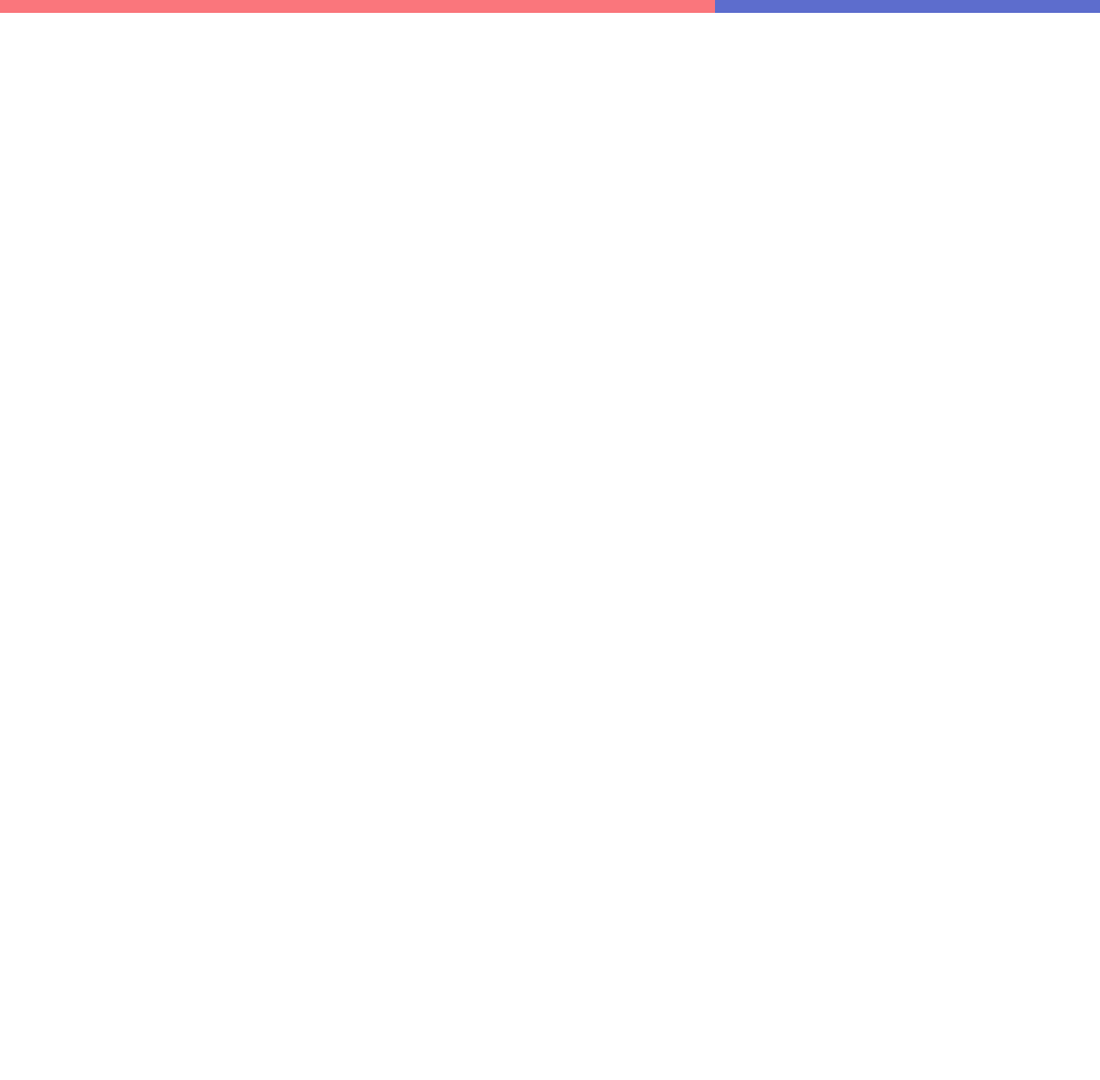
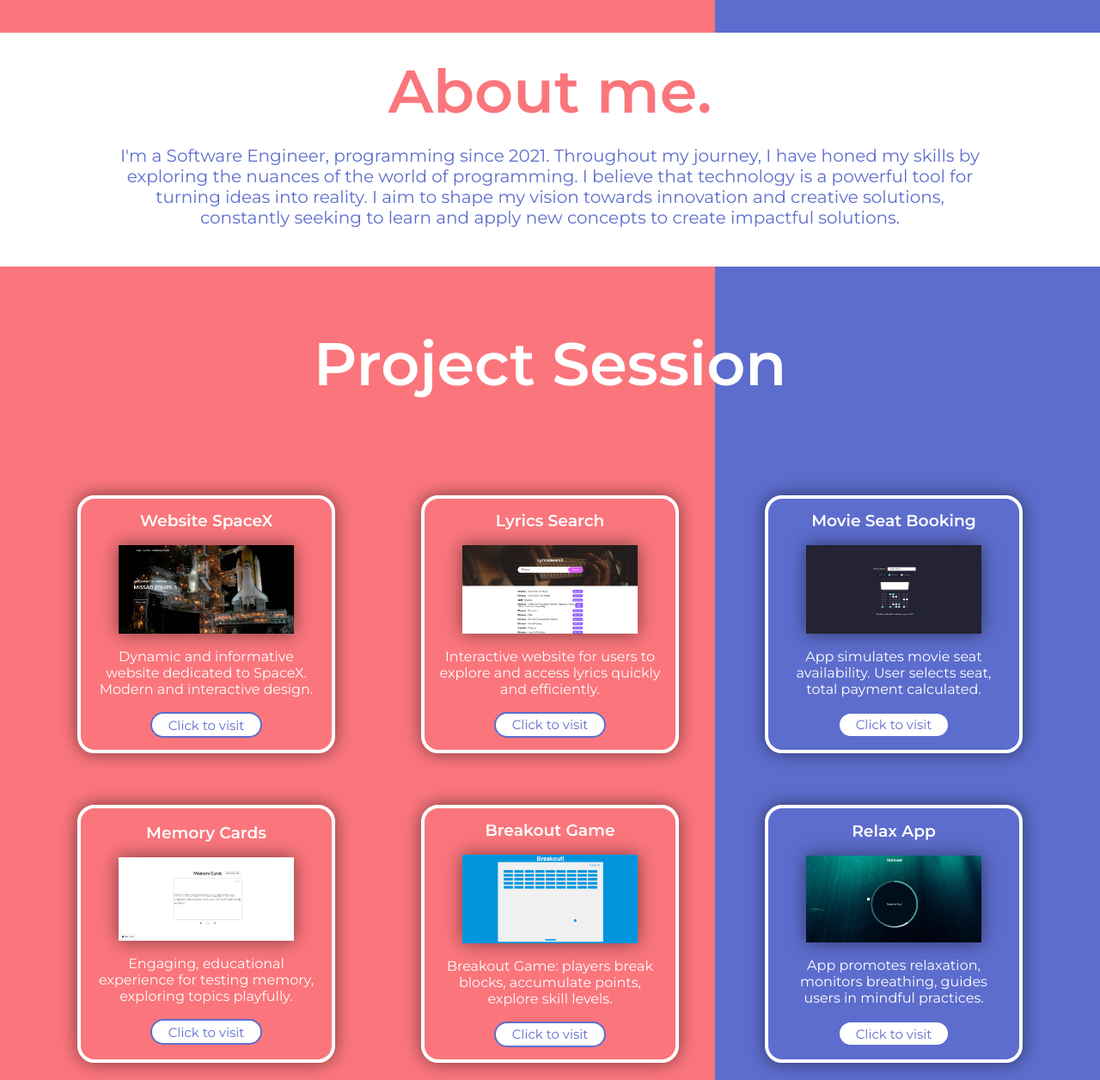
Before and after one commit to marianaspinto/Portfolio-Mariana-, a plain HTML site: page index.html in a window 1280 px wide. Shown: the part 785-2041 px from the top of the page at 86% size. Before the commit the page ends 800 px from the top, so only its background shows below. Drawn offline with Linux system fonts and the light colour scheme.

Commit message:
project session completed

```diff
--- a/index.html
+++ b/index.html
@@ -1,27 +1,30 @@
 <!DOCTYPE html>
 <html lang="en">
+
 <head>
   <meta charset="UTF-8">
   <meta name="viewport" content="width=device-width, initial-scale=1.0">
   <title>Mariana Pinto</title>
   <link rel="stylesheet" href="style.css">
   <link rel="stylesheet" href="fontawesome/fontawesome-free-6.5.1-web/css/all.min.css">
+</head>
 
-</head>
 <body>
- <div class="container">
+
     <header>
-    <a class="logo" href="index.html"><img src="img/logo.png" alt="Imagem logo"></a>
 
+      <a a class="logo" href="#index.htmml">MARIANA PINTO</a>
       <nav>
-      <a href="https://twitter.com/marianaspint0" target="_blank"><i class="fa-brands fa-x-twitter fa-2x" style="color: #ffffff;"></i></a>
-      <a href="https://www.instagram.com/marianas.pinto/" target="_blank"><i class="fa-brands fa-instagram fa-2x" style="color: #ffffff;"></i></i></a>
-      <a href="https://www.linkedin.com/in/marianaspintoo/" target="_blank"><i class="fa-brands fa-linkedin-in fa-2x" style="color: #ffffff;"></i></i></i></a>
-      <a href="https://github.com/marianaspinto" target="_blank"><i class="fa-brands fa-github fa-2x" style="color: #ffffff;"></i></i></i></i></a>
+        <a href="https://twitter.com/marianaspint0" target="_blank"><i class="fa-brands fa-x-twitter fa-2x"
+            style="color: #ffffff;"></i></a>
+        <a href="https://www.instagram.com/marianas.pinto/" target="_blank"><i class="fa-brands fa-instagram fa-2x"
+            style="color: #ffffff;"></i></i></a>
+        <a href="https://www.linkedin.com/in/marianaspintoo/" target="_blank"><i class="fa-brands fa-linkedin-in fa-2x"
+            style="color: #ffffff;"></i></i></i></a>
+        <a href="https://github.com/marianaspinto" target="_blank"><i class="fa-brands fa-github fa-2x"
+            style="color: #ffffff;"></i></i></i></i></a>
       </nav>
     </header>
- </div>
-
 
   <main>
 
@@ -35,5 +38,86 @@
     </section>
 
   </main>
+
+  <section class="aboutme">
+    <h1>About me.</h1>
+    <p>
+      I'm a Software Engineer, programming since 2021.
+         Throughout my journey, I have honed my skills by exploring
+         the nuances of the world of programming. I believe that
+         technology is a powerful tool for turning ideas into reality.
+         I aim to shape my vision towards innovation and creative
+         solutions, constantly seeking to learn and apply new concepts
+         to create impactful solutions.
+    </p>
+  </section>
+
+  <section class="sessaoprojects">
+
+    <h1>Project Session</h1>
+
+    <div class="container">
+      <div class="projects">
+        <div class="project1">
+          <h3>Website SpaceX</h3>
+          <img src="img/Spacex.png" alt="" >
+          <p>Dynamic and informative website dedicated to SpaceX. Modern and interactive design.</p>
+          <button>
+            <a href="https://spacex-2.netlify.app/" target="_blank">Click to visit</a>
+          </button>
+
+        </div>
+
+        <div class="project2">
+          <h3>Lyrics Search</h3>
+          <img src="img/Lyrics.png" alt="Imagem de capa website">
+          <p>Interactive website for users to explore and access lyrics quickly and efficiently.</p>
+          <button><a href="https://lyricssearchapp1.netlify.app/" target="_blank">Click to visit</a></button>
+
+        </div>
+
+        <div class="project3">
+          <h3>Movie Seat Booking</h3>
+          <img src="img/movieseatbookin.png" alt="Imagem de capa website">
+          <p>App simulates movie seat availability. User selects seat, total payment calculated.</p>
+          <button><a href="https://movieseatsbooking01.netlify.app/" target="_blank">Click to visit</a></button>
+
+        </div>
+      </div>
+
+      <div class="projects">
+        <div class="project4">
+          <h3>Memory Cards</h3>
+          <img src="img/memorycards.png" alt="Imagem de capa website">
+          <p>Engaging, educational experience for testing memory, exploring topics playfully.</p>
+          <button><a href="https://memorycards01.netlify.app/" target="_blank">Click to visit</a></button>
+
+        </div>
+
+        <div class="project5">
+          <h3>Breakout Game</h3>
+          <img src="img/breakoutgame.png" alt="Imagem de capa website">
+          <p>Breakout Game: players break blocks, accumulate points, explore skill levels.</p>
+          <button><a href="https://breakoutgame0.netlify.app/" target="_blank">Click to visit</a></button>
+
+        </div>
+
+        <div class="project6">
+          <h3>Relax App</h3>
+          <img src="img/relaxapp.png" alt="Imagem de capa website">
+          <p>App promotes relaxation, monitors breathing, guides users in mindful practices.</p>
+          <button><a href="https://relaxerapp10.netlify.app/" target="_blank">Click to visit</a></button>
+
+        </div>
+        </div>
+    </div>
+
+
+
+
+  </section>
+
+
 </body>
+
 </html>
--- a/style.css
+++ b/style.css
@@ -7,28 +7,32 @@
   font-family: 'Montserrat', sans-serif;
 }
 
+.logo {
+  font-size: 35px;
+  color: #ffffff;
+  text-decoration: none;
+  padding-left: 75px;
+}
+
 header {
+  padding: 20px;
   background: linear-gradient(to right, #FA767C 65%, #5D6DCD 50%);
   align-items: center;
   display: flex;
   gap: 0px 15px;
-  justify-content: space-around;}
-
-header img {
-  width: 6rem;
-
+  justify-content: space-around;
 }
 
 header a {
   padding: 30px;
-  padding-left: 60px;
-  padding-right: 20px;
-  margin-right: 10px;
+  padding-left: 70px;
+  padding-left: 30px;
+  margin-right: 50px;
 }
 
 .inicio {
   background: linear-gradient(to right, #FA767C 65%, #5D6DCD 50%);
-  height: 80vh;
+  height: 85vh;
   position: relative;
   display: flex;
   align-items: center;
@@ -38,13 +42,12 @@ header a {
 
 .mariana {
   padding: 10px;
+  margin-bottom: 70px;
   width: 20rem;
   outline: 3px solid #ffffff;
-
-
 }
 
-h1 {
+.inicio h1 {
   color: #ffffff;
   font-size: 70px;
   margin-top: 10px;
@@ -54,12 +57,102 @@ h1 {
 
 .element1 {
   align-self: flex-start;
-  padding-top: 150px;
+  padding-top: 130px;
   margin-left: 70px;
 }
 
-p {
+.inicio p {
   color: #ffffff;
   font-size: 25px;
   margin-top: 15px;
+  width: 100%;
 }
+
+.aboutme {
+  display: flex;
+  flex-direction: column;
+  justify-content: center;
+  align-items: center;
+  padding: 25px;
+}
+
+.aboutme h1 {
+  color: #FA767C;
+  font-size: 70px;
+}
+
+.aboutme p {
+  color: #5D6DCD;
+  font-size: 20px;
+  width: 85%;
+  text-align: center;
+  padding: 20px;
+}
+
+.sessaoprojects {
+  background: linear-gradient(to right, #FA767C 65%, #5D6DCD 50%);
+  display: flex;
+  flex-direction: column;
+  justify-content: center;
+  align-items: center;
+}
+
+.sessaoprojects h1 {
+  color: #ffffff;
+  font-size: 70px;
+  padding-top: 70px;
+}
+
+.sessaoprojects img {
+  width: 70%;
+  box-shadow: 0 0 20px rgba(0, 0, 0, 0.5);
+}
+
+.project1, .project2,
+.project3, .project4,
+.project5, .project6 {
+  width: 300px;
+  height: 300px;
+  margin: 20px;
+  border: 4px solid #ffffff;
+  box-shadow: 0 0 20px rgba(0, 0, 0, 0.5);
+  border-radius: 20px;
+  color: #ffffff;
+  display: flex;
+  flex-direction: column;
+  justify-content: center;
+  align-items: center;
+  gap: 17px;
+}
+
+.container {
+  display: flex;
+  flex-direction: column;
+  padding-top: 90px;
+  width: 1200px;
+  gap: 20px;
+}
+
+.container p {
+  text-align: center;
+  width: 90%;
+}
+
+.projects {
+  display: flex;
+  justify-content: space-around;
+}
+
+a {
+  text-decoration: none;
+  color: #5D6DCD;
+  font-size: 15px;
+}
+
+button {
+  width: 130px;
+  height: 30px;
+  border: 2px solid #5D6DCD;
+  border-radius: 30px;
+  background-color: #ffffff;
+}
```
Also changed, not shown: img/Lyrics.png (added), img/Spacex.png (added), img/bootstrap.png (added), img/breakoutgame.png (added), img/css-3.png (added), img/git.png (added), img/github.png (added), img/html-5.png (added), img/memorycards.png (added), img/movieseatbookin.png (added), img/relaxapp.png (added), img/script-java.png (added), img/shape.svg (added). Lines whose indentation alone changed are shown as unchanged.
